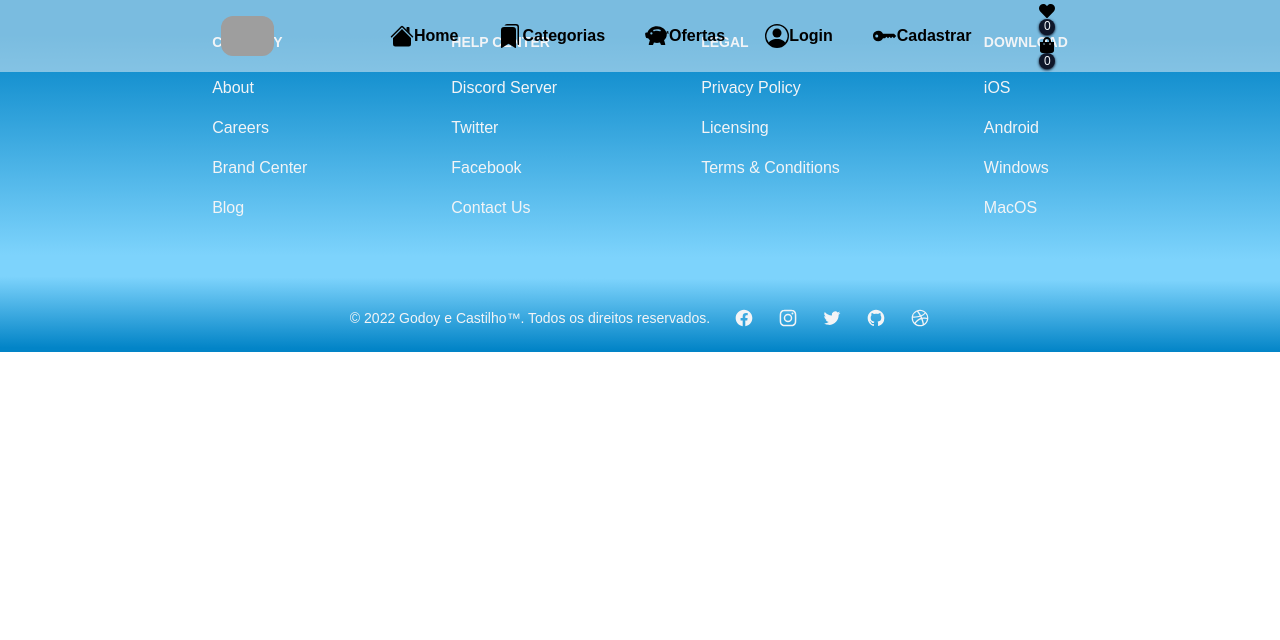
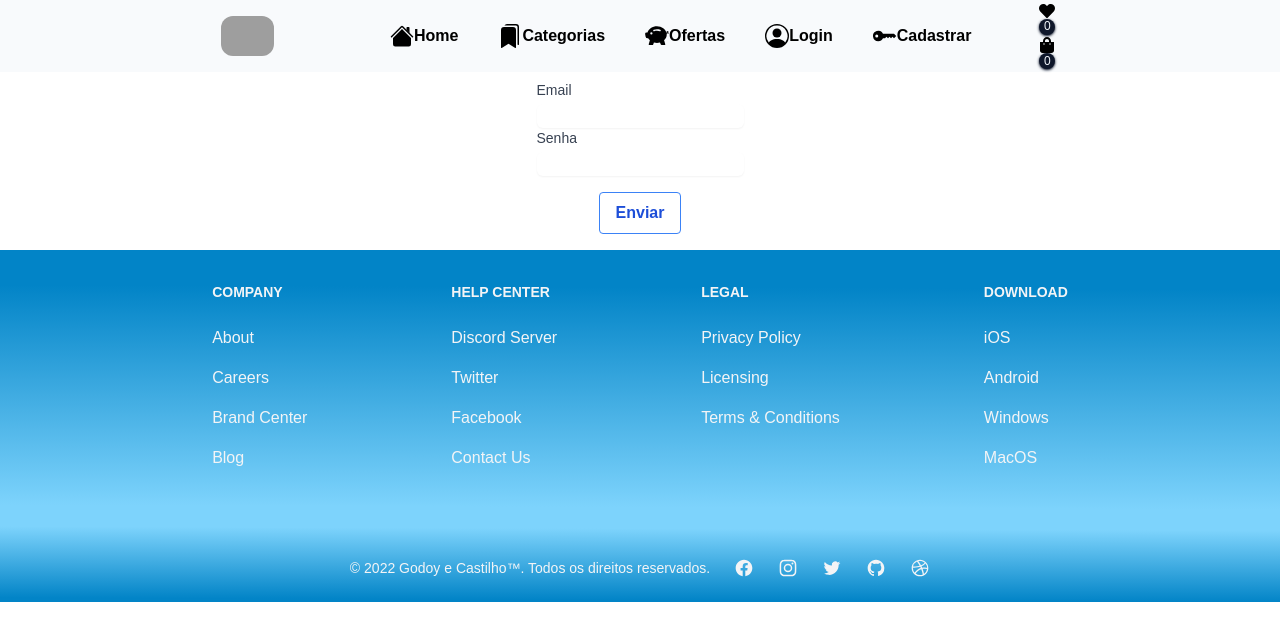
Before and after one commit to maycongodoy/Demoday-Tera, a React (Create React App) app: page /login in a window 1280 px wide. Shown: the top 640 px of the page. Built offline with nearby package versions, Linux system fonts and the light colour scheme; grey boxes are pictures that could not be loaded.

Commit message:
rota login
criacao da rota login e pagina de login falta style

```diff
--- a/src/App.jsx
+++ b/src/App.jsx
@@ -1,11 +1,10 @@
 import React from "react";
 import { Navbar, Cart, Footer, Social, } from "./components";
 import { BrowserRouter as Router, Routes, Route } from "react-router-dom";
+
 import Home from "./Pages/Home/Home";
 import Cadastro from  "../src/Pages/Cadastro/Cadastro"
-
-
-
+import Login from "./Pages/Login/Login";
 
 
 import "./components/styles/index.css";
@@ -18,6 +17,7 @@ const App = () => {
       <Routes>
         <Route element={<Home />} exact path="/" />
         <Route element={<Cadastro />} exact path="/cadastro" />
+        <Route element={<Login />} exact path="/login" />
 
       </Routes>
         <Footer />
--- /dev/null
+++ b/src/Pages/Login/Login.jsx
@@ -0,0 +1,62 @@
+import { useForm } from "react-hook-form";
+import React from "react";
+
+function Login() {
+  const { register, getValues } = useForm(); // Preenche os campos do formulário
+
+  const onSubmit = (e) => {};
+
+  function handleDados() {
+    const dados = getValues();
+    console.log(dados);
+    api.post("/v1/login", dados).then((response) => {
+      console.log(response);
+    });
+  }
+
+  return (
+    <form className=" mt-20  w-screen flex flex-col items-center">
+      <div className="col-span-6 sm:col-span-4">
+        <label
+          htmlFor="email-address"
+          className="block text-sm font-medium text-gray-700"
+        >
+          Email
+        </label>
+        <input
+          required
+          type="text"
+          name="email-address"
+          id="email-address"
+          {...register("email-adress")}
+          autoComplete="email"
+          className="mt-1 block w-full rounded-md border-gray-300 shadow-sm focus:border-indigo-500 focus:ring-indigo-500 sm:text-sm"
+        />
+      </div>
+
+      <div className="col-span-6 sm:col-span-3 lg:col-span-2">
+        <label
+          htmlFor="password"
+          className="block text-sm font-medium text-gray-700"
+        >
+          Senha
+        </label>
+        <input
+          required
+          type="text"
+          {...register("password")}
+          className="mt-1 block w-full rounded-md border-gray-300 shadow-sm focus:border-indigo-500 focus:ring-indigo-500 sm:text-sm"
+        />
+      </div>
+      <button
+        onClick={handleDados}
+        type="button"
+        className="bg-transparent hover:bg-blue-500 text-blue-700 font-semibold hover:text-white py-2 my-4 px-4 border border-blue-500 hover:border-transparent rounded"
+      >
+        Enviar
+      </button>
+    </form>
+  );
+}
+
+export default Login;
--- a/src/Routers.js
+++ b/src/Routers.js
@@ -2,6 +2,7 @@ import { Routes, Route, } from 'react-router-dom';
 
 import Home from './Pages/Home/Home';
 import Cadastro from '../src/Pages/Cadastro/Cadastro'
+import Login from './Pages/Login/Login';
 
 const Routers = () => {
   return (
@@ -10,6 +11,7 @@ const Routers = () => {
 
       <Route path='/' element={<Home/>}/>
       <Route path="/cadastro" element={<Cadastro/>}/>
+      <Route path="/login" element={<Login/>}/>
 
 
     </Routes>
--- a/src/Routes.js
+++ /dev/null
@@ -1,18 +0,0 @@
-import { Routes, Route, Navigate } from 'react-router-dom'
-
-import App from './App'
-import { Cadastro } from './components'
-
-const Routers = () => {
-  return (
-    //rotas das paginas que sao exibidas apos o /
-    <Routes>
-      <Route path='/' element={<App to={'/home'}/>}/>
-
-      <Route path='cadatro' element={<Cadastro/>}/>
-
-    </Routes>
-  )
-}
-
-export default Routers
--- a/src/components/Navbar.jsx
+++ b/src/components/Navbar.jsx
@@ -116,7 +116,7 @@ const Navbar = () => {
                 {/* MENU DROPDOWN */}
 
                 <li className="icon-style-hamburguer">
-                  <a href="pages/login.html" className="flex">
+                  <a href="/login" className="flex">
                     <svg
                       xmlns="http://www.w3.org/2000/svg"
                       width="24"
@@ -133,7 +133,7 @@ const Navbar = () => {
                 </li>
 
                 <li className="icon-style-hamburguer">
-                  <a href="pages/cadastro.html" className="flex">
+                  <a href="/cadastro" className="flex">
                     <svg
                       xmlns="http://www.w3.org/2000/svg"
                       width="24"
@@ -147,7 +147,7 @@ const Navbar = () => {
                     Cadastrar
                   </a>
                 </li>
-                {/* CARRINHO DE COMPRAS e Faboritos */}
+                {/* CARRINHO DE COMPRAS e Favoritos */}
                 <li className="ml-12">
                   <button type="button" className="mr-5 rounded-full">
                     <FaHeart className=" top-4 right-14 hover:scale-110 transition-all duration-300" />
@@ -231,7 +231,7 @@ const Navbar = () => {
                 {/* MENU DROPDOWN */}
 
                 <li className="icons-styles2">
-                  <a href="pages/login.html" className="flex">
+                  <a href="/login" className="flex">
                     <svg
                       xmlns="http://www.w3.org/2000/svg"
                       width="24"
```
